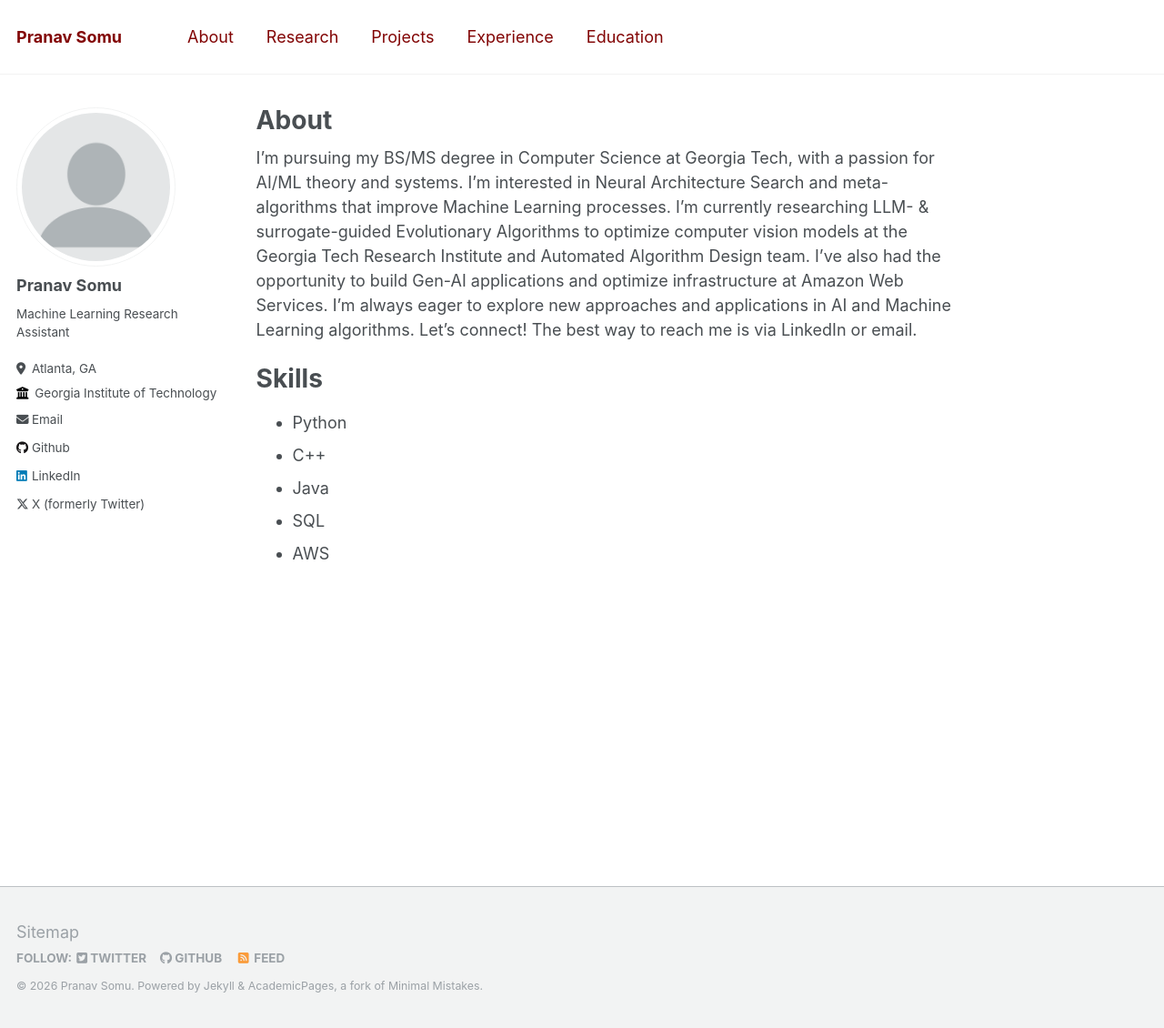
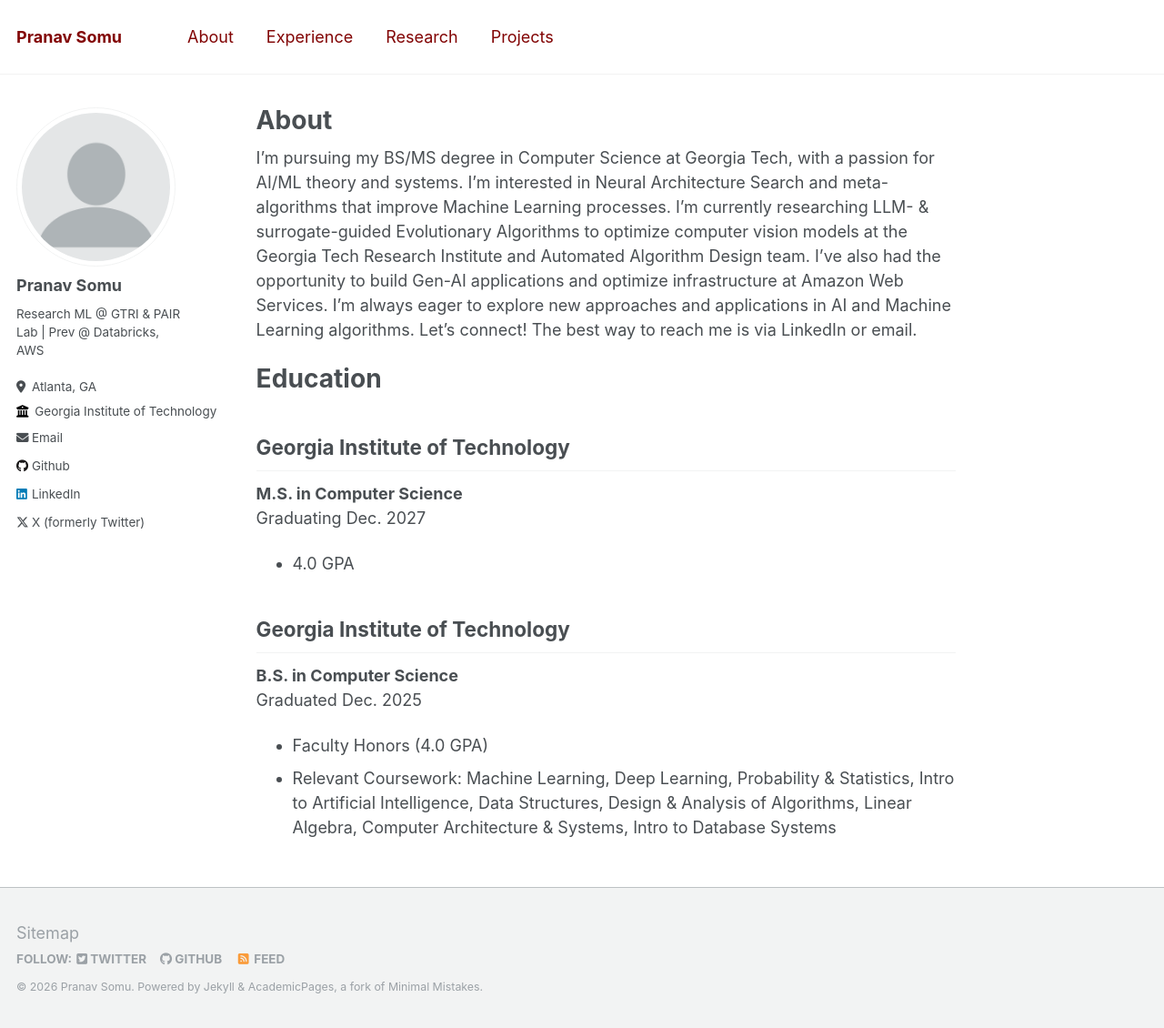
Before and after one commit to pcsom/pcsom.github.io, a Jekyll site: the page built from _pages/about.md, in a window 1280 px wide and 1130 px high. Shown: the whole window at 91% size. Built offline with Jekyll 4.4.1, drawn with Linux system fonts in a browser that asks for light colours.

Commit message:
Change education and intro

```diff
--- a/_config.yml
+++ b/_config.yml
@@ -11,7 +11,7 @@ locale                   : "en-US"
 title                    : "Pranav Somu"
 title_separator          : "-"
 name                     : &name "Pranav Somu"
-description              : &description "Machine Learning Research Assistant at Georgia Tech"
+description              : &description "Research ML @ GTRI & PAIR Lab | Prev @ Databricks, AWS"
 url                      : https://pcsom.github.io
 baseurl                  : ""
 repository               : "pcsom/pcsom.github.io"
@@ -24,7 +24,7 @@ author:
   avatar           : "profile.png"
   name             : "Pranav Somu"
   pronouns         : # example: "she/her"
-  bio              : "Machine Learning Research Assistant"
+  bio              : "Research ML @ GTRI & PAIR Lab | Prev @ Databricks, AWS"
   location         : "Atlanta, GA"
   employer         : "Georgia Institute of Technology"
   uri              : # URL
--- a/_data/authors.yml
+++ b/_data/authors.yml
@@ -3,7 +3,7 @@
 Pranav Somu:
   name        : "Pranav Somu"
   email       : "psomu3@gatech.edu"
-  bio         : "Machine Learning Research Assistant"
+  bio         : "Research ML @ GTRI & PAIR Lab | Prev @ Databricks, AWS"
   avatar      : "profile.png"
   twitter     : "PranavSomu"
   github      : "pcsom"
--- a/_pages/about.md
+++ b/_pages/about.md
@@ -9,10 +9,20 @@ redirect_from:
 
 I'm pursuing my BS/MS degree in Computer Science at Georgia Tech, with a passion for AI/ML theory and systems. I'm interested in Neural Architecture Search and meta-algorithms that improve Machine Learning processes. I'm currently researching LLM- & surrogate-guided Evolutionary Algorithms to optimize computer vision models at the Georgia Tech Research Institute and Automated Algorithm Design team. I've also had the opportunity to build Gen-AI applications and optimize infrastructure at Amazon Web Services. I'm always eager to explore new approaches and applications in AI and Machine Learning algorithms. Let's connect! The best way to reach me is via LinkedIn or email.
 
-Skills
+Education
 ======
-* Python
-* C++
-* Java
-* SQL
-* AWS
+
+Georgia Institute of Technology
+------
+**M.S. in Computer Science**
+Graduating Dec. 2027
+
+* 4.0 GPA
+
+Georgia Institute of Technology
+------
+**B.S. in Computer Science**
+Graduated Dec. 2025
+
+* Faculty Honors (4.0 GPA)
+* Relevant Coursework: Machine Learning, Deep Learning, Probability & Statistics, Intro to Artificial Intelligence, Data Structures, Design & Analysis of Algorithms, Linear Algebra, Computer Architecture & Systems, Intro to Database Systems
```
Also changed, not shown: _data/navigation.yml (+3 -6 lines), _pages/education.md (deleted, +0 -14 lines).
